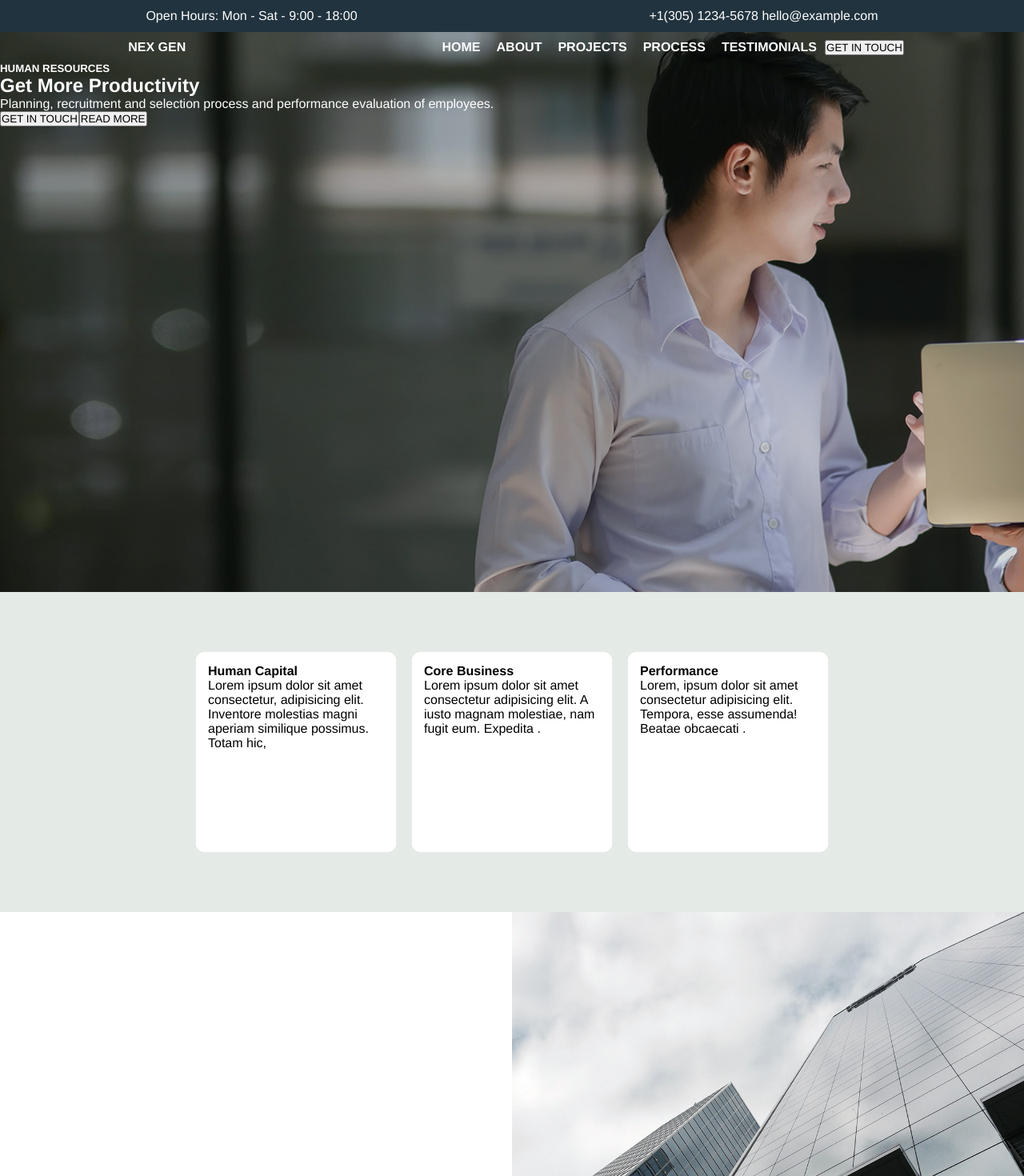
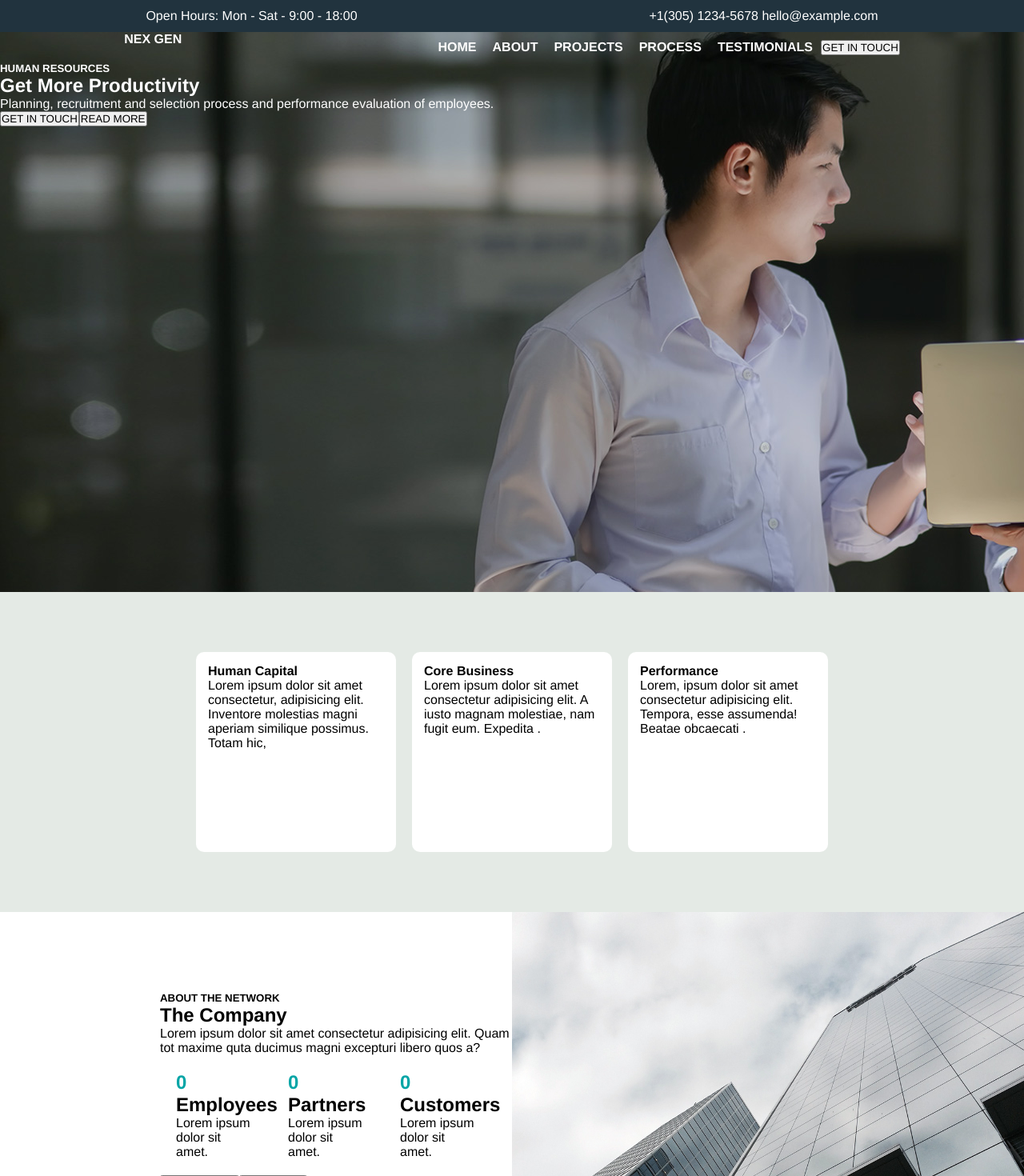
Before and after one commit to domenicocristo/proj-html-vuejs, a Vue app: page / in a window 1280 px wide. Shown: the top 1470 px of the page at 80% size. Built offline with nearby package versions, Linux system fonts and the light colour scheme.

Commit message:
add: list nav

```diff
--- a/src/components/MyHeader.vue
+++ b/src/components/MyHeader.vue
@@ -18,11 +18,23 @@
         </div>
 
         <div>
-          <h4>HOME</h4>
-          <h4>ABOUT</h4>
-          <h4>PROJECTS</h4>
-          <h4>PROCESS</h4>
-          <h4>TESTIMONIALS</h4>
+          <ul>
+            <li>
+              <h4>HOME</h4>
+            </li>
+            <li>
+              <h4>ABOUT</h4>
+            </li>
+            <li>
+              <h4>PROJECTS</h4>
+            </li>
+            <li>
+              <h4>PROCESS</h4>
+            </li>
+            <li>
+              <h4>TESTIMONIALS</h4>
+            </li>
+          </ul>
           <button>GET IN TOUCH</button>
         </div>
       </nav>
@@ -61,9 +73,16 @@ header {
     nav {
       display: flex;
       justify-content: space-around;
-      h4 {
+      ul {
+        display: inline-block;
+        list-style-type: none;
+      }
+      li {
         display: inline-block;
         margin: 10px;
+      }
+      button {
+
       }
     }
   }
--- a/src/components/MyMain.vue
+++ b/src/components/MyMain.vue
@@ -85,6 +85,9 @@ main {
             #the-company-network-left {
                 display: inline-block;
                 width: 50%;
+                float: left;
+                padding-top: 100px;
+                padding-left: 200px;
                 #network-cards {
                     div {
                         display: inline-block;
```
